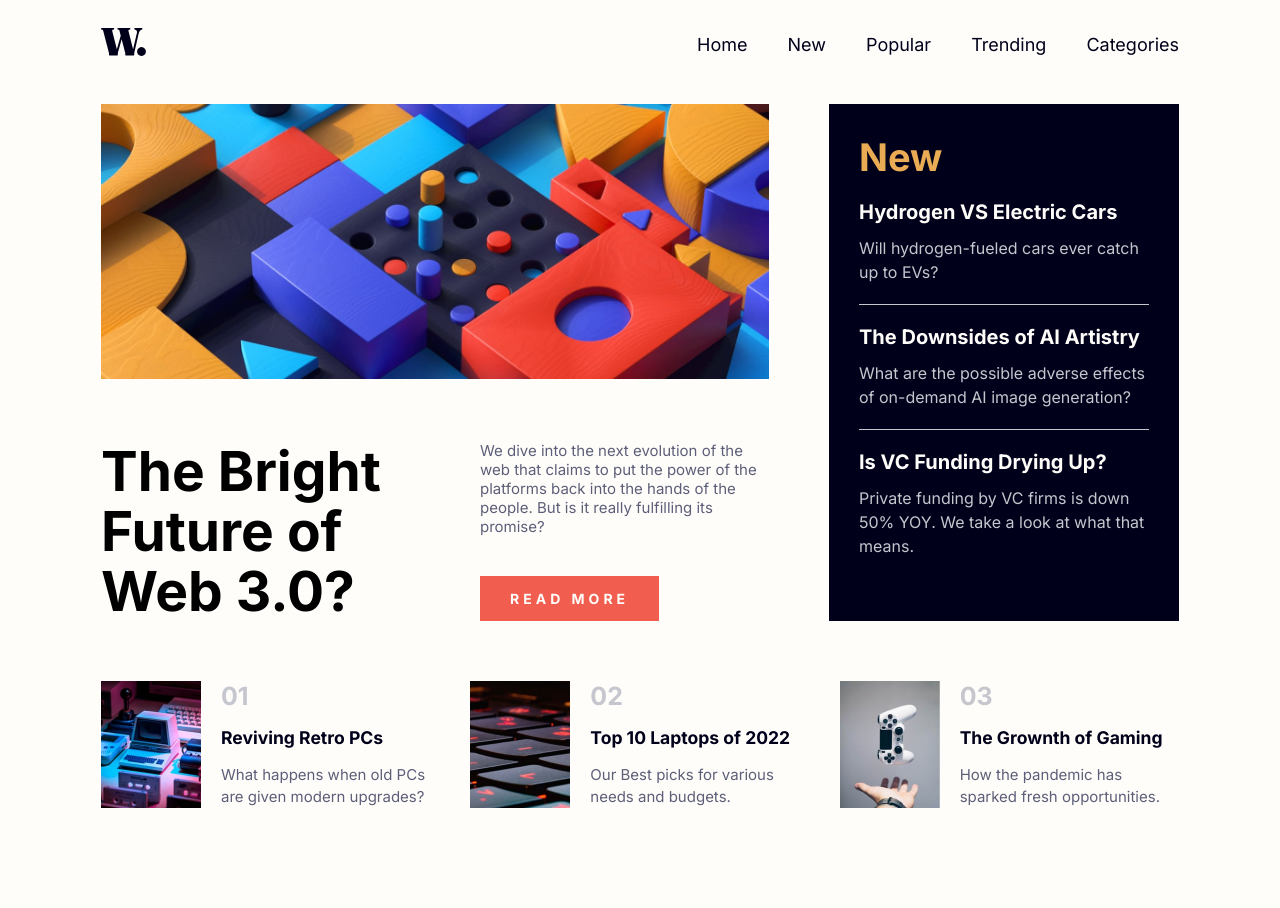
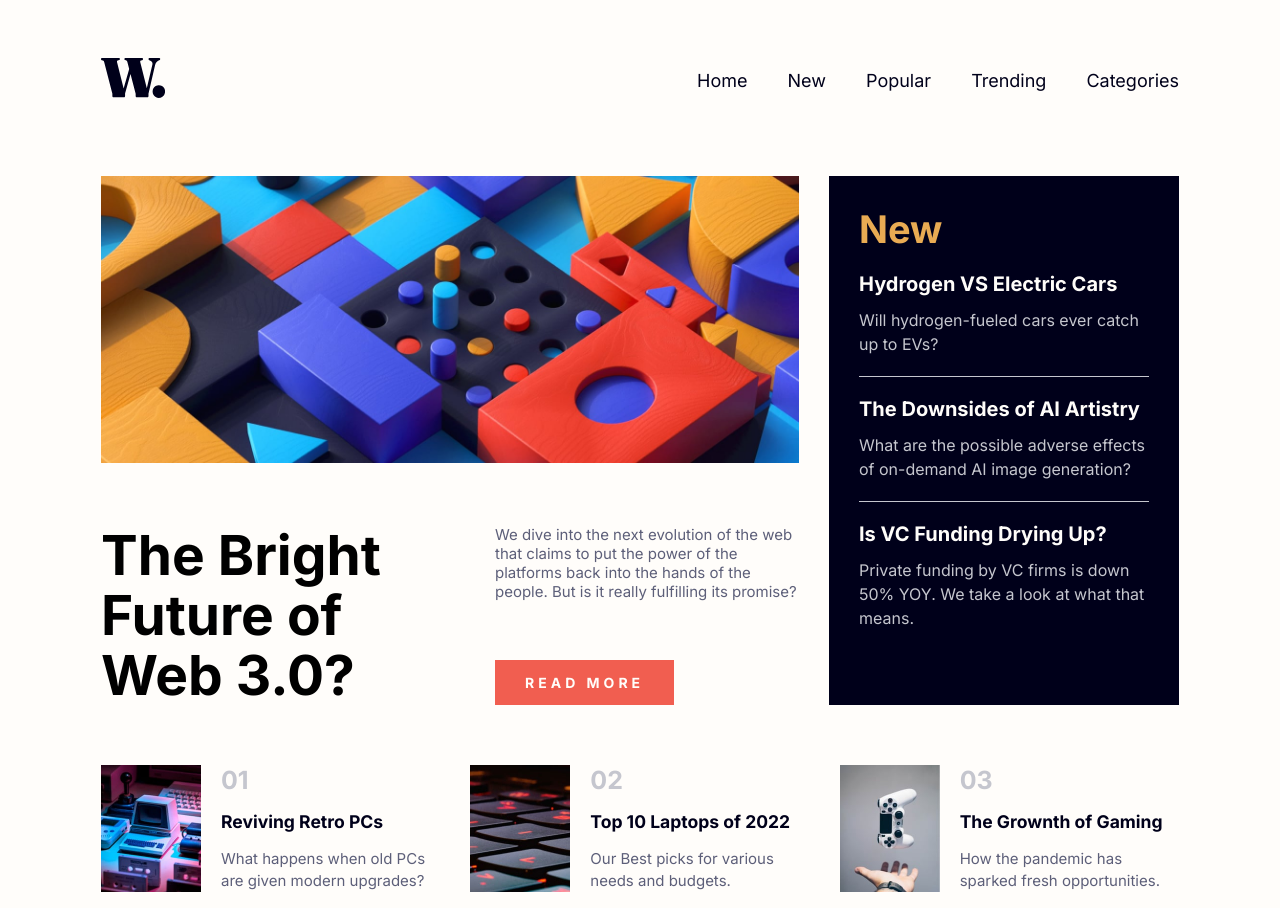
Before and after one commit to mehdilight/fm-news-homepage, a website built with Vite: page index.html in a window 1280 px wide. Before the commit the page ends 824 px from the top, so only its background shows below. Built offline with nearby package versions, Linux system fonts and the light colour scheme.

Commit message:
finalize

```diff
--- a/scss/layout/_navigation.scss
+++ b/scss/layout/_navigation.scss
@@ -3,6 +3,19 @@
     display: flex;
     align-items: center;
     justify-content: space-between;
+
+    @include tablet {
+        padding: 58px 16px;
+    }
+
+    &__logo {
+        svg {
+            @include tablet {
+                width: 64.29px;
+                height: 40px;
+            }
+        }
+    }
 
     &__button {
         @include tablet {
--- a/scss/pages/_home.scss
+++ b/scss/pages/_home.scss
@@ -5,6 +5,7 @@
 
     @include tablet {
         grid-template-columns: 1fr 350px;
+        gap: 60px 30px;
     }
 }
 
```
